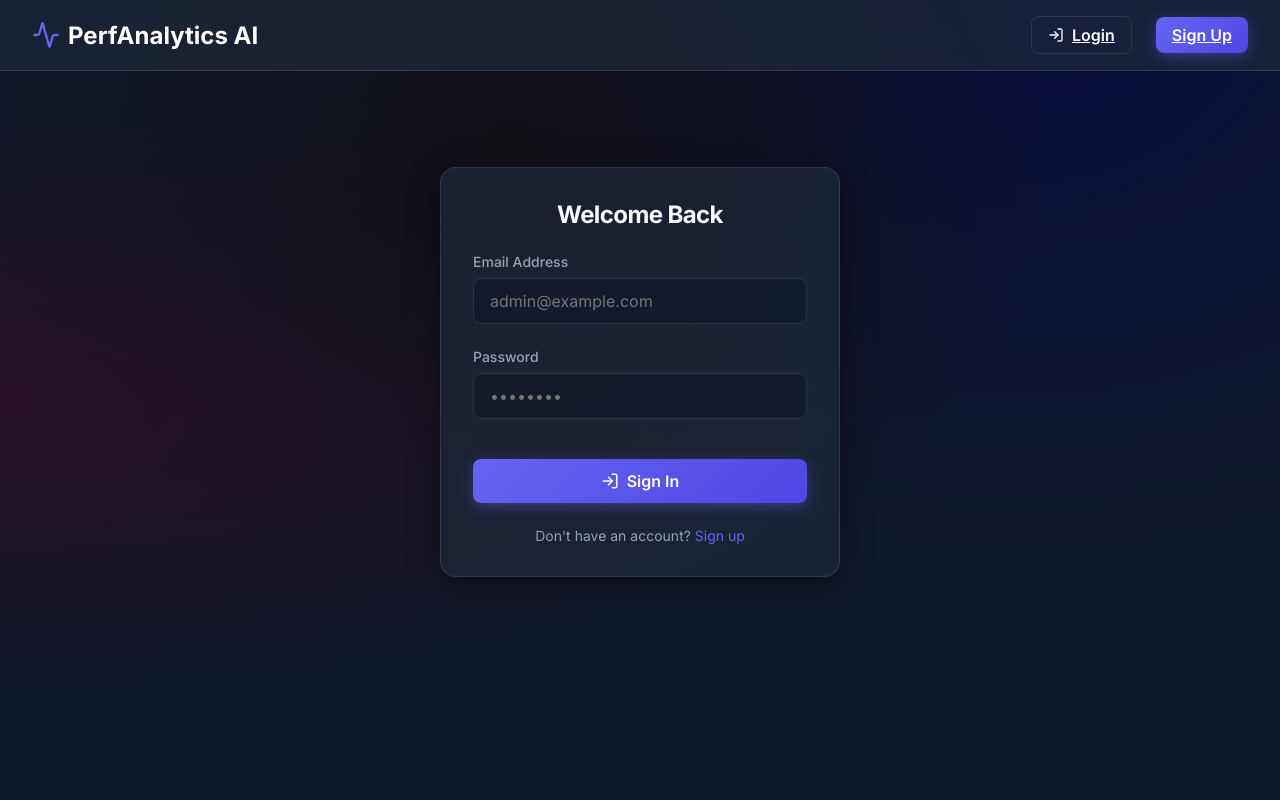
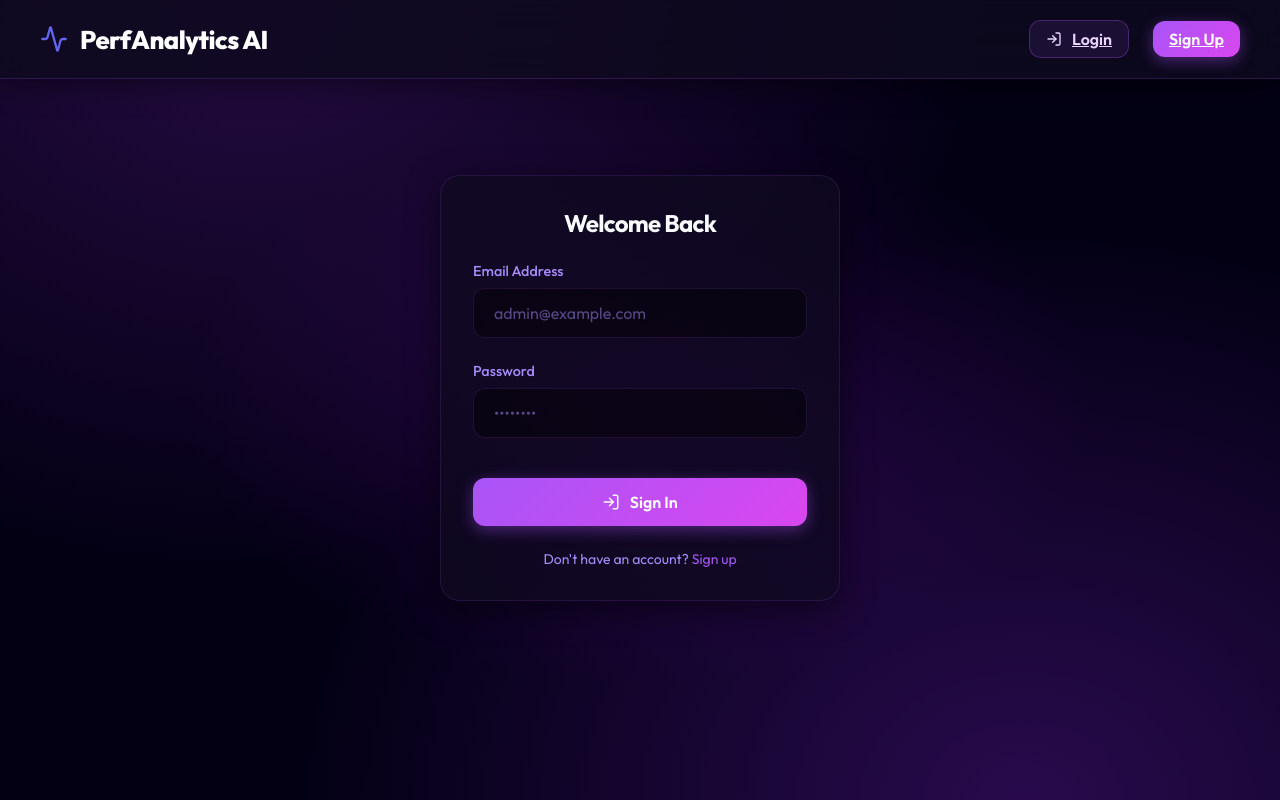
Before and after one commit to Vanshkarnwal28/employyee_data, a React app in the folder frontend/: page /login in a window 1280 px wide. Built offline with nearby package versions, Linux system fonts and the light colour scheme; the HTML template or start-up script is replaced by a standard one.

Commit message:
Update UI to modern dark purple theme

```diff
--- a/frontend/src/index.css
+++ b/frontend/src/index.css
@@ -1,15 +1,15 @@
-@import url('https://fonts.googleapis.com/css2?family=Inter:wght@300;400;500;600;700&display=swap');
+@import url('https://fonts.googleapis.com/css2?family=Outfit:wght@300;400;500;600;700;800&display=swap');
 
 :root {
-  --primary-color: #6366f1; /* Indigo */
-  --primary-hover: #4f46e5;
-  --secondary-color: #f43f5e; /* Rose */
-  --bg-color: #0f172a; /* Slate 900 */
-  --bg-card: rgba(30, 41, 59, 0.7); /* Slate 800 with opacity */
+  --primary-color: #a855f7; /* Vibrant Purple */
+  --primary-hover: #9333ea;
+  --secondary-color: #d946ef; /* Fuchsia */
+  --bg-color: #030014; /* Deep Black/Purple Space */
+  --bg-card: rgba(15, 10, 31, 0.75); /* Dark Purple Card */
   --text-color: #f8fafc;
-  --text-muted: #94a3b8;
-  --glass-border: rgba(255, 255, 255, 0.1);
-  --glass-shadow: 0 8px 32px 0 rgba(0, 0, 0, 0.37);
+  --text-muted: #a78bfa; /* Soft Light Purple */
+  --glass-border: rgba(168, 85, 247, 0.15);
+  --glass-shadow: 0 8px 32px 0 rgba(0, 0, 0, 0.5);
   --success: #10b981;
   --warning: #f59e0b;
   --danger: #ef4444;
@@ -19,7 +19,7 @@
   margin: 0;
   padding: 0;
   box-sizing: border-box;
-  font-family: 'Inter', sans-serif;
+  font-family: 'Outfit', sans-serif;
 }
 
 body {
@@ -28,25 +28,26 @@ body {
   min-height: 100vh;
   overflow-x: hidden;
   background-image:
-    radial-gradient(at 40% 20%, hsla(253,16%,7%,1) 0px, transparent 50%),
-    radial-gradient(at 80% 0%, hsla(240,100%,15%,0.5) 0px, transparent 50%),
-    radial-gradient(at 0% 50%, hsla(343,100%,20%,0.3) 0px, transparent 50%);
+    radial-gradient(at 20% 0%, rgba(88, 28, 135, 0.4) 0px, transparent 50%),
+    radial-gradient(at 80% 100%, rgba(126, 34, 206, 0.3) 0px, transparent 50%),
+    radial-gradient(at 50% 50%, rgba(59, 7, 100, 0.4) 0px, transparent 50%);
+  background-attachment: fixed;
 }
 
 /* Typography */
 h1, h2, h3, h4, h5, h6 {
   font-weight: 700;
-  letter-spacing: -0.025em;
+  letter-spacing: -0.03em;
 }
 
 /* Glassmorphism Classes */
 .glass-panel {
   background: var(--bg-card);
-  backdrop-filter: blur(12px);
-  -webkit-backdrop-filter: blur(12px);
+  backdrop-filter: blur(16px);
+  -webkit-backdrop-filter: blur(16px);
   border: 1px solid var(--glass-border);
   box-shadow: var(--glass-shadow);
-  border-radius: 1rem;
+  border-radius: 1.25rem;
 }
 
 /* Forms */
@@ -56,7 +57,7 @@ h1, h2, h3, h4, h5, h6 {
 
 .form-label {
   display: block;
-  font-size: 0.875rem;
+  font-size: 0.9rem;
   font-weight: 500;
   color: var(--text-muted);
   margin-bottom: 0.5rem;
@@ -64,19 +65,25 @@ h1, h2, h3, h4, h5, h6 {
 
 .form-input {
   width: 100%;
-  padding: 0.75rem 1rem;
-  background-color: rgba(15, 23, 42, 0.6);
+  padding: 0.875rem 1.25rem;
+  background-color: rgba(0, 0, 0, 0.4);
   border: 1px solid var(--glass-border);
-  border-radius: 0.5rem;
+  border-radius: 0.75rem;
   color: var(--text-color);
   font-size: 1rem;
+  font-family: 'Outfit', sans-serif;
   transition: all 0.3s ease;
+}
+
+.form-input::placeholder {
+  color: rgba(167, 139, 250, 0.5);
 }
 
 .form-input:focus {
   outline: none;
   border-color: var(--primary-color);
-  box-shadow: 0 0 0 3px rgba(99, 102, 241, 0.2);
+  box-shadow: 0 0 0 4px rgba(168, 85, 247, 0.2);
+  background-color: rgba(0, 0, 0, 0.6);
 }
 
 /* Buttons */
@@ -84,35 +91,36 @@ h1, h2, h3, h4, h5, h6 {
   display: inline-flex;
   align-items: center;
   justify-content: center;
-  padding: 0.75rem 1.5rem;
-  border-radius: 0.5rem;
+  padding: 0.875rem 1.75rem;
+  border-radius: 0.75rem;
   font-weight: 600;
   font-size: 1rem;
   cursor: pointer;
-  transition: all 0.3s ease;
+  transition: all 0.4s cubic-bezier(0.4, 0, 0.2, 1);
   border: none;
-  gap: 0.5rem;
+  gap: 0.6rem;
 }
 
 .btn-primary {
-  background: linear-gradient(135deg, var(--primary-color), var(--primary-hover));
+  background: linear-gradient(135deg, var(--primary-color), var(--secondary-color));
   color: white;
-  box-shadow: 0 4px 14px 0 rgba(99, 102, 241, 0.39);
+  box-shadow: 0 4px 15px rgba(168, 85, 247, 0.4);
 }
 
 .btn-primary:hover {
   transform: translateY(-2px);
-  box-shadow: 0 6px 20px rgba(99, 102, 241, 0.5);
+  box-shadow: 0 8px 25px rgba(217, 70, 239, 0.5);
 }
 
 .btn-secondary {
-  background: transparent;
-  color: var(--text-color);
-  border: 1px solid var(--glass-border);
+  background: rgba(168, 85, 247, 0.1);
+  color: #e9d5ff;
+  border: 1px solid rgba(168, 85, 247, 0.3);
 }
 
 .btn-secondary:hover {
-  background: rgba(255, 255, 255, 0.1);
+  background: rgba(168, 85, 247, 0.2);
+  color: white;
 }
 
 .btn-danger {
@@ -122,6 +130,7 @@ h1, h2, h3, h4, h5, h6 {
 
 .btn-danger:hover {
   background: #dc2626;
+  box-shadow: 0 4px 15px rgba(239, 68, 68, 0.4);
 }
 
 /* Container */
@@ -136,12 +145,13 @@ h1, h2, h3, h4, h5, h6 {
   display: flex;
   justify-content: space-between;
   align-items: center;
-  margin-bottom: 2rem;
+  margin-bottom: 2.5rem;
 }
 
 .page-title {
-  font-size: 2rem;
-  background: linear-gradient(to right, #fff, #94a3b8);
+  font-size: 2.5rem;
+  font-weight: 800;
+  background: linear-gradient(to right, #ffffff, #c084fc);
   -webkit-background-clip: text;
   -webkit-text-fill-color: transparent;
 }
@@ -149,49 +159,54 @@ h1, h2, h3, h4, h5, h6 {
 /* Cards */
 .grid {
   display: grid;
-  grid-template-columns: repeat(auto-fill, minmax(300px, 1fr));
+  grid-template-columns: repeat(auto-fill, minmax(320px, 1fr));
   gap: 1.5rem;
 }
 
 .card {
-  padding: 1.5rem;
-  transition: transform 0.3s ease, box-shadow 0.3s ease;
+  padding: 1.75rem;
+  transition: transform 0.4s cubic-bezier(0.4, 0, 0.2, 1), box-shadow 0.4s ease;
+  border: 1px solid rgba(168, 85, 247, 0.2);
 }
 
 .card:hover {
-  transform: translateY(-5px);
-  box-shadow: 0 10px 40px -10px rgba(99, 102, 241, 0.5);
+  transform: translateY(-8px);
+  box-shadow: 0 20px 40px -15px rgba(168, 85, 247, 0.4);
+  border-color: rgba(217, 70, 239, 0.4);
 }
 
 .card-title {
-  font-size: 1.25rem;
+  font-size: 1.35rem;
   margin-bottom: 0.5rem;
   color: #fff;
+  font-weight: 700;
 }
 
 .card-subtitle {
-  font-size: 0.875rem;
+  font-size: 0.9rem;
   color: var(--text-muted);
-  margin-bottom: 1rem;
+  margin-bottom: 1.25rem;
 }
 
 /* Tags */
 .tag {
   display: inline-block;
-  padding: 0.25rem 0.75rem;
+  padding: 0.35rem 0.85rem;
   border-radius: 9999px;
   font-size: 0.75rem;
-  font-weight: 500;
-  background: rgba(99, 102, 241, 0.2);
-  color: #818cf8;
+  font-weight: 600;
+  background: rgba(168, 85, 247, 0.15);
+  color: #e9d5ff;
   margin-right: 0.5rem;
   margin-bottom: 0.5rem;
+  border: 1px solid rgba(168, 85, 247, 0.3);
 }
 
 /* Table */
 .table-container {
   width: 100%;
   overflow-x: auto;
+  border: 1px solid rgba(168, 85, 247, 0.2);
 }
 
 table {
@@ -200,35 +215,40 @@ table {
 }
 
 th, td {
-  padding: 1rem;
+  padding: 1.25rem 1rem;
   text-align: left;
-  border-bottom: 1px solid var(--glass-border);
+  border-bottom: 1px solid rgba(168, 85, 247, 0.1);
 }
 
 th {
   font-weight: 600;
   color: var(--text-muted);
   text-transform: uppercase;
-  font-size: 0.75rem;
+  font-size: 0.8rem;
   letter-spacing: 0.05em;
+  background: rgba(0, 0, 0, 0.2);
+}
+
+tr {
+  transition: background-color 0.2s ease;
 }
 
 tr:hover {
-  background-color: rgba(255, 255, 255, 0.05);
+  background-color: rgba(168, 85, 247, 0.05);
 }
 
 /* Animations */
 @keyframes fadeIn {
-  from { opacity: 0; transform: translateY(10px); }
-  to { opacity: 1; transform: translateY(0); }
+  from { opacity: 0; transform: translateY(15px); filter: blur(4px); }
+  to { opacity: 1; transform: translateY(0); filter: blur(0); }
 }
 
 .animate-fade-in {
-  animation: fadeIn 0.5s ease-out forwards;
+  animation: fadeIn 0.6s cubic-bezier(0.16, 1, 0.3, 1) forwards;
 }
 
 .error-text {
-  color: var(--danger);
+  color: #fca5a5;
   font-size: 0.875rem;
   margin-top: 0.5rem;
 }
@@ -238,23 +258,25 @@ tr:hover {
   display: flex;
   justify-content: space-between;
   align-items: center;
-  padding: 1rem 2rem;
-  background: var(--bg-card);
-  backdrop-filter: blur(12px);
-  border-bottom: 1px solid var(--glass-border);
+  padding: 1.25rem 2.5rem;
+  background: rgba(15, 10, 31, 0.85);
+  backdrop-filter: blur(20px);
+  border-bottom: 1px solid rgba(168, 85, 247, 0.2);
   position: sticky;
   top: 0;
   z-index: 50;
+  box-shadow: 0 4px 30px rgba(0, 0, 0, 0.5);
 }
 
 .nav-brand {
-  font-size: 1.5rem;
-  font-weight: 700;
+  font-size: 1.6rem;
+  font-weight: 800;
   color: white;
   text-decoration: none;
   display: flex;
   align-items: center;
-  gap: 0.5rem;
+  gap: 0.75rem;
+  letter-spacing: -0.02em;
 }
 
 .nav-links {
@@ -266,10 +288,12 @@ tr:hover {
 .nav-link {
   color: var(--text-muted);
   text-decoration: none;
-  font-weight: 500;
-  transition: color 0.3s ease;
+  font-weight: 600;
+  font-size: 1rem;
+  transition: all 0.3s ease;
 }
 
 .nav-link:hover, .nav-link.active {
-  color: white;
+  color: #fff;
+  text-shadow: 0 0 10px rgba(168, 85, 247, 0.8);
 }
```
